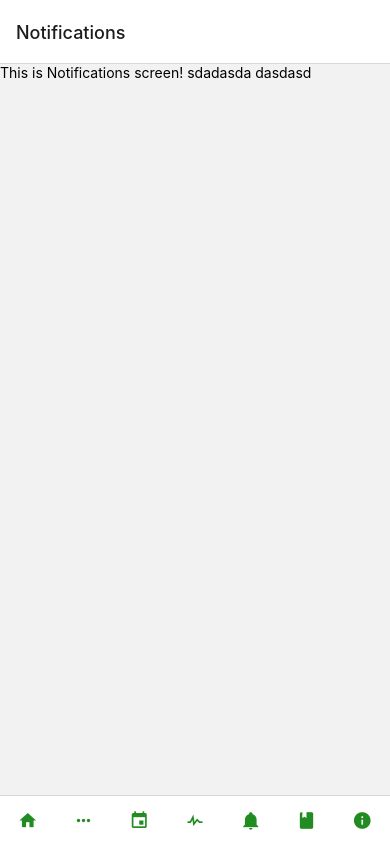
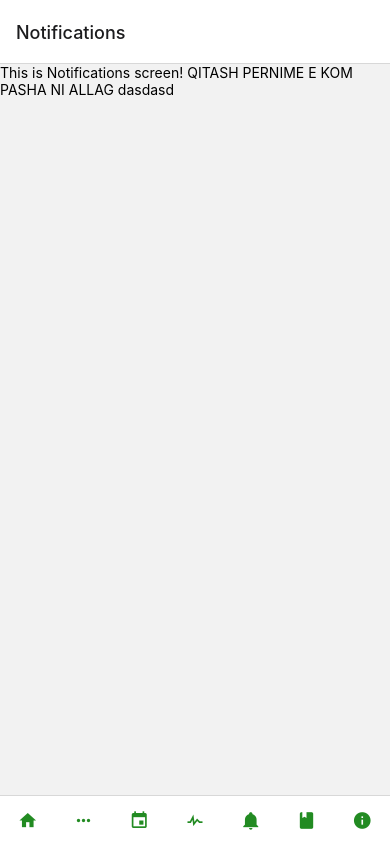
Before and after one commit to HakifKadriu/PlantCareReminder, a React Native app in the folder PlantCareReminder/: screen /Notifications in a window 390 px wide. Built offline with nearby package versions, Linux system fonts and the light colour scheme.

Commit message:
hajde ma dil nat qim nane

```diff
--- a/PlantCareReminder/src/screens/Notifications.js
+++ b/PlantCareReminder/src/screens/Notifications.js
@@ -4,7 +4,7 @@ import { View, Text, StyleSheet } from 'react-native';
 export default function Notifications() {
     return (
 <View style={styles.container}>
-    <Text>This is Notifications screen! sdadasda
+    <Text>This is Notifications screen! QITASH PERNIME E KOM PASHA NI ALLAG
         dasdasd
     </Text>
 </View>
```
